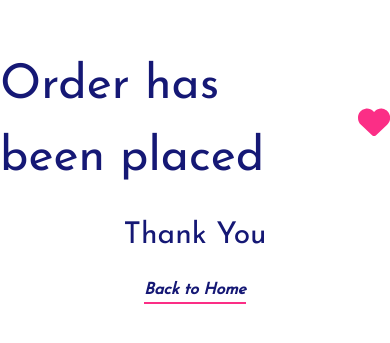
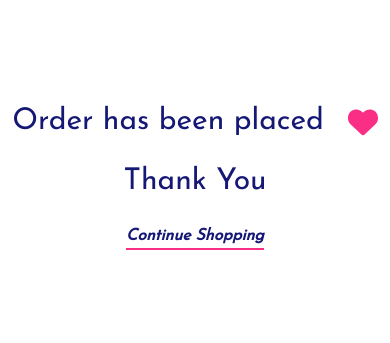
Before and after one commit to GautamRaj-12/cartify, a Next.js app: page /checkout in a window 390 px wide. Shown: the part 245-588 px from the top of the page. Built offline with nearby package versions, Linux system fonts and the light colour scheme.

Commit message:
Make checkout page responsive

```diff
--- a/src/app/checkout/page.tsx
+++ b/src/app/checkout/page.tsx
@@ -6,15 +6,15 @@ const Checkout = () => {
     <>
       <div className="flex flex-col w-screen h-screen items-center justify-center gap-6 text-textPrimary">
         <div className="flex items-center justify-center gap-6">
-          <h2 className="text-[48px]">Order has been placed</h2>
-          <FaHeart color="#FB2E86" fontSize={48} />
+          <h2 className="sm:text-[48px] text-3xl">Order has been placed</h2>
+          <FaHeart color="#FB2E86" className="sm:text-[48px] text-3xl" />
         </div>
         <h3 className="text-3xl">Thank You</h3>
         <Link
           href="/"
           className="italic font-semibold border-b-2 border-accent"
         >
-          Back to Home
+          Continue Shopping
         </Link>
       </div>
     </>
```
